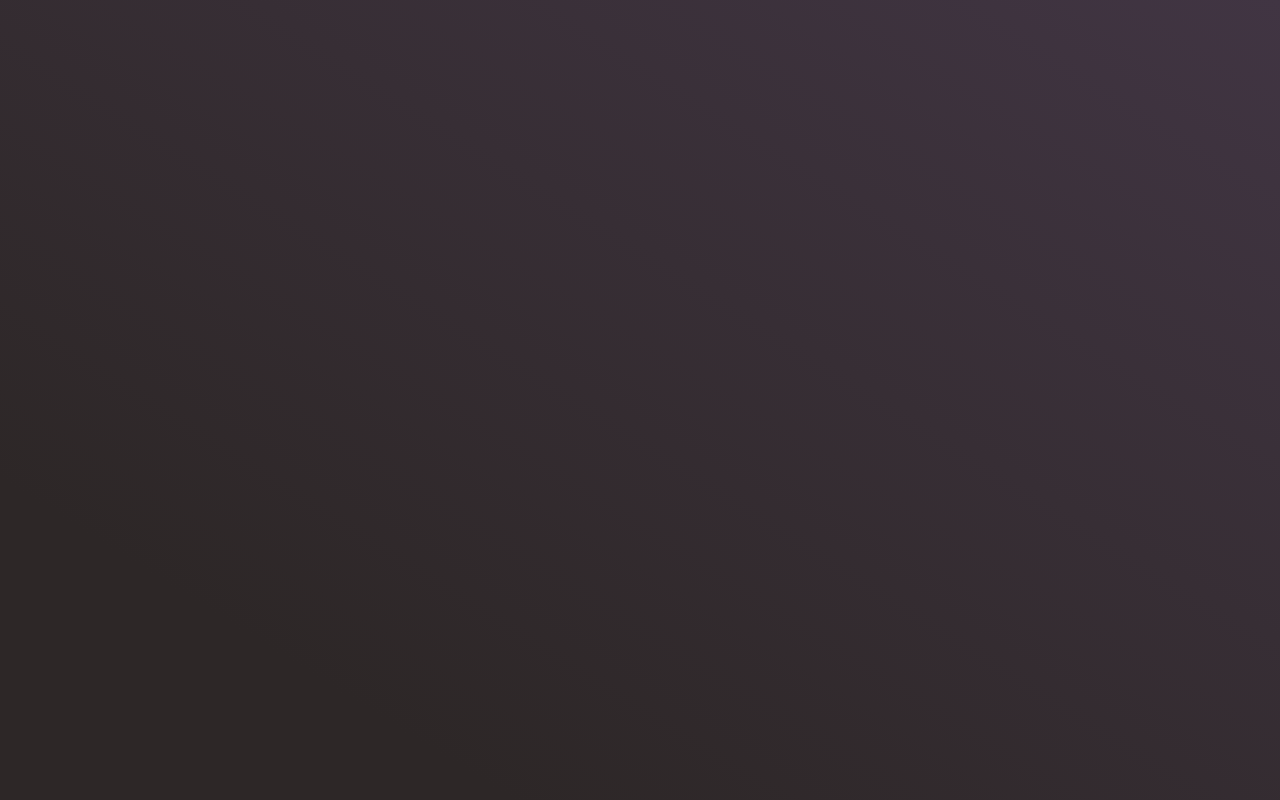
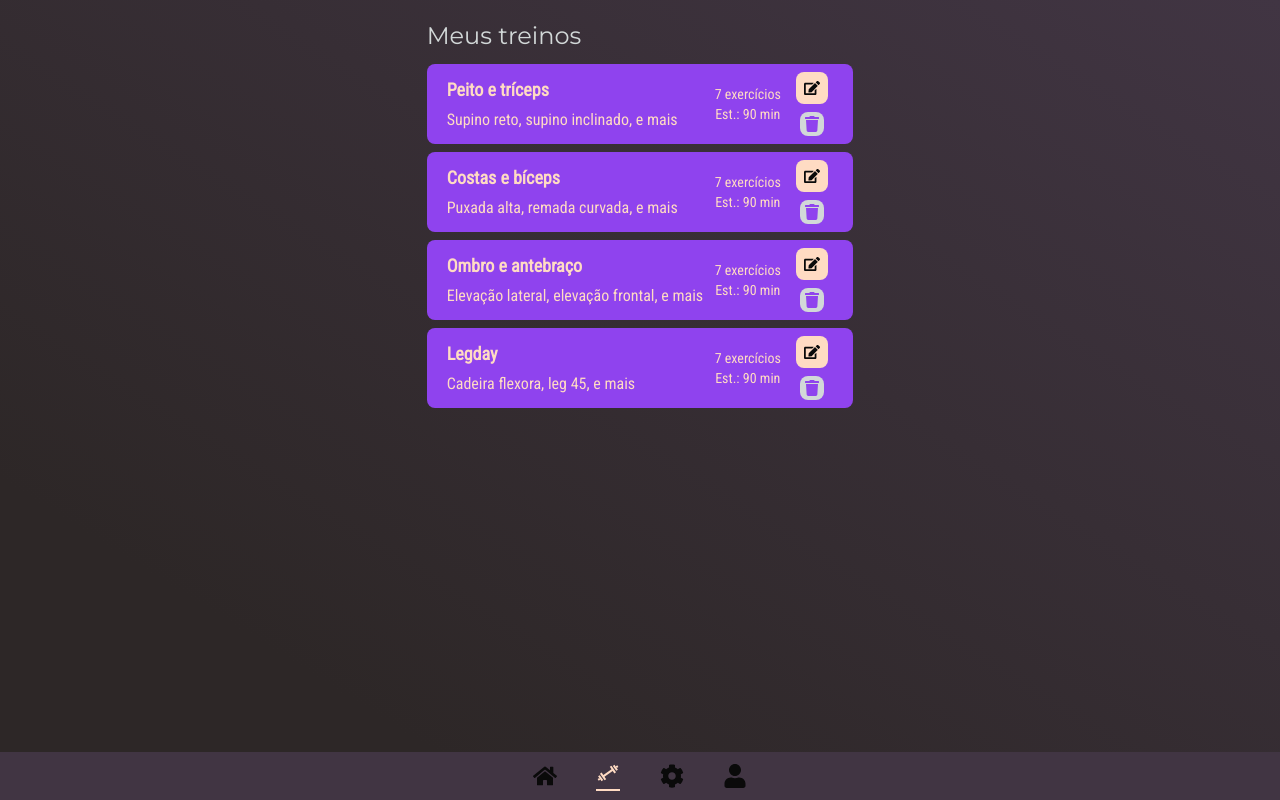
Before and after one commit to gabrielluizcm/musclify, a React (Vite) app in the folder frontend/: page /treinos in a window 1280 px wide. Before the commit this address had no page. Built offline with nearby package versions, Linux system fonts and the light colour scheme.

Commit message:
Add página de treinos

```diff
--- a/frontend/src/App.tsx
+++ b/frontend/src/App.tsx
@@ -2,6 +2,7 @@ import { BrowserRouter as Router, Routes, Route } from "react-router-dom";
 
 import LoginPage from "./pages/Login"
 import HomePage from "./pages/Home";
+import RoutinesPage from "./pages/Routines";
 
 function App() {
   return (
@@ -11,6 +12,7 @@ function App() {
         <Routes>
           <Route path="/login" element={<LoginPage />} />
           <Route path="/" element={<HomePage />} />
+          <Route path="/treinos" element={<RoutinesPage />} />
         </Routes>
       </Router>
     </div>
--- a/frontend/src/components/NavMenu/index.tsx
+++ b/frontend/src/components/NavMenu/index.tsx
@@ -8,7 +8,7 @@ export default function NavMenu() {
   return (
     <NavMenuBar>
       <NavMenuIcon to='/'><FaHome /></NavMenuIcon>
-      <NavMenuIcon to='/rotinas'><CgGym /></NavMenuIcon>
+      <NavMenuIcon to='/treinos'><CgGym /></NavMenuIcon>
       {/* <NavMenuIcon to='/evolucao'></NavMenuIcon> */}
       <NavMenuIcon to='/configuracao'><FaCog /></NavMenuIcon>
       <NavMenuIcon to='/perfil'><FaUser /></NavMenuIcon>
--- a/frontend/src/components/RoutineCard/RoutineCardActions.tsx
+++ b/frontend/src/components/RoutineCard/RoutineCardActions.tsx
@@ -1,6 +1,6 @@
 export default function RoutineCardActions({ children }: { children: React.ReactNode }) {
   return (
-    <div className="flex grow-[1] flex-column items-center justify-center">
+    <div className="flex grow-[1] flex-col items-center justify-center gap-2">
       {children}
     </div>
   )
--- a/frontend/src/components/RoutineCard/RoutineCardMain.tsx
+++ b/frontend/src/components/RoutineCard/RoutineCardMain.tsx
@@ -1,6 +1,6 @@
 export default function RoutineCardMain({ children }: { children: React.ReactNode }) {
   return (
-    <div className="flex flex-col items-start justify-center gap-2 w-2/3">
+    <div className="flex flex-col items-start justify-center gap-1 w-2/3">
       {children}
     </div>
   )
--- a/frontend/src/pages/Home/index.tsx
+++ b/frontend/src/pages/Home/index.tsx
@@ -1,5 +1,5 @@
+import { RoutineCard } from "../../components/RoutineCard";
 import NavMenu from "../../components/NavMenu";
-import { RoutineCard } from "../../components/RoutineCard";
 
 function Weekdays() {
   const daysDic = [
@@ -59,6 +59,7 @@ export default function Home() {
     }
   ]
   return (
+    <>
       <main className="h-full w-full md:w-1/3 flex flex-col gap-3 py-5">
         <Weekdays />
         <h2 className="font-montserrat text-xl text-light-silver">Treino do dia:</h2>
@@ -95,7 +96,8 @@ export default function Home() {
             </RoutineCard.Card>
           )}
         </ul>
+      </main>
       <NavMenu />
-    </main>
+    </>
   )
 }
--- /dev/null
+++ b/frontend/src/pages/Routines/index.tsx
@@ -0,0 +1,68 @@
+import { RoutineCard } from "../../components/RoutineCard";
+import NavMenu from "../../components/NavMenu";
+
+export default function RoutinesPage() {
+  //mockup
+  const myRoutines = [
+    {
+      id: '5584ab7e-c87d-401f-a198-a0f71bca65c2',
+      title: 'Peito e tríceps',
+      description: 'Supino reto, supino inclinado, e mais',
+      exerciseCount: 7,
+      estimatedMinutes: 90
+    },
+    {
+      id: '7628e2dd-f3f5-40e1-be4a-e01a17e1d28a',
+      title: 'Costas e bíceps',
+      description: 'Puxada alta, remada curvada, e mais',
+      exerciseCount: 7,
+      estimatedMinutes: 90
+    },
+    {
+      id: '5b7ce837-4553-4a3a-9892-20087f265581',
+      title: 'Ombro e antebraço',
+      description: 'Elevação lateral, elevação frontal, e mais',
+      exerciseCount: 7,
+      estimatedMinutes: 90
+    },
+    {
+      id: 'a01bb0bf-578c-4b2b-9826-4ca90ec69418',
+      title: 'Legday',
+      description: 'Cadeira flexora, leg 45, e mais',
+      exerciseCount: 7,
+      estimatedMinutes: 90
+    }
+  ]
+
+  return (
+    <>
+      <main className="h-full w-full md:w-1/3 flex flex-col gap-3 py-5">
+        <h1 className="font-montserrat text-2xl text-light-silver">Meus treinos</h1>
+        <ul className="flex flex-col gap-2">
+          {myRoutines.map(routine =>
+            <RoutineCard.Card as="li" active={true}>
+              <RoutineCard.Main>
+                <RoutineCard.Title>{routine.title}</RoutineCard.Title>
+                <RoutineCard.Description>{routine.description}</RoutineCard.Description>
+              </RoutineCard.Main>
+              <RoutineCard.Details>
+                <RoutineCard.Detail>
+                  {routine.exerciseCount} {routine.exerciseCount > 1 ? 'exercícios' : 'exercício'}
+                </RoutineCard.Detail>
+                <RoutineCard.Detail>
+                  Est.: {routine.estimatedMinutes} min
+                </RoutineCard.Detail>
+              </RoutineCard.Details>
+              <RoutineCard.Actions>
+                <RoutineCard.Action to={`/treinos/${routine.id}/editar`} type="edit" />
+                <RoutineCard.Action to={`/treinos/${routine.id}/apagar`} type="delete" />
+              </RoutineCard.Actions>
+            </RoutineCard.Card>
+          )}
+        </ul>
+      </main>
+
+      <NavMenu />
+    </>
+  )
+}
```
Lines whose indentation alone changed are shown as unchanged.
